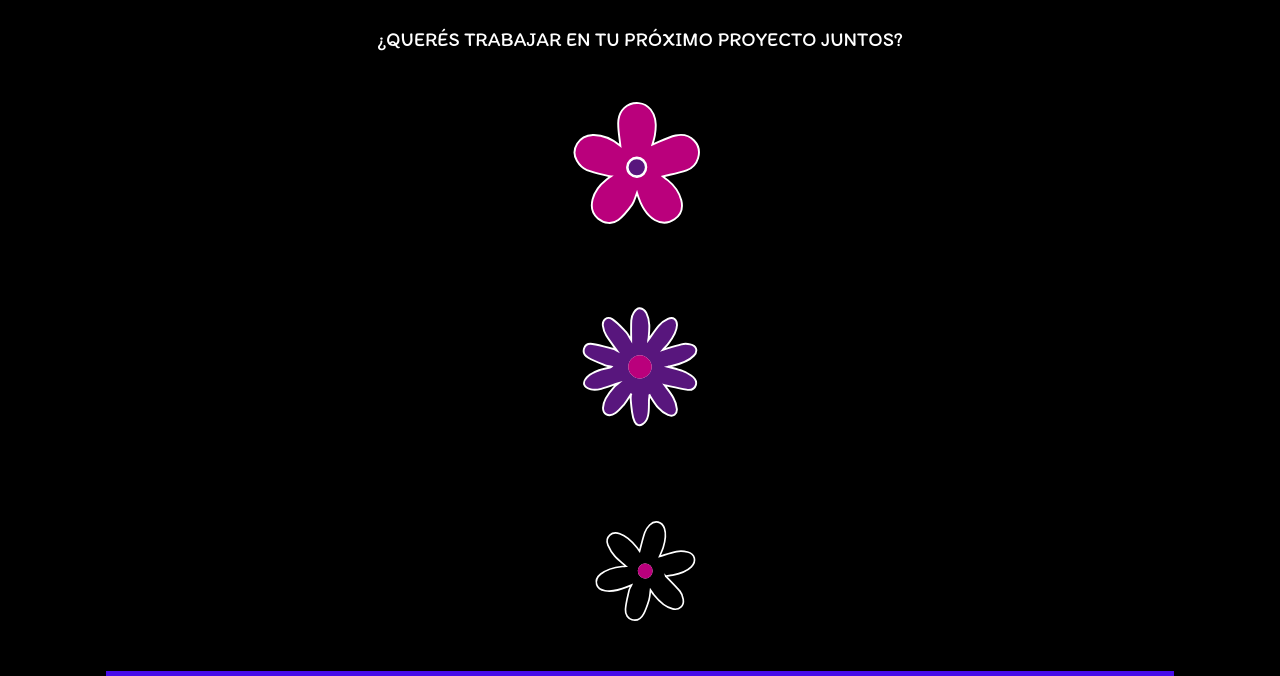
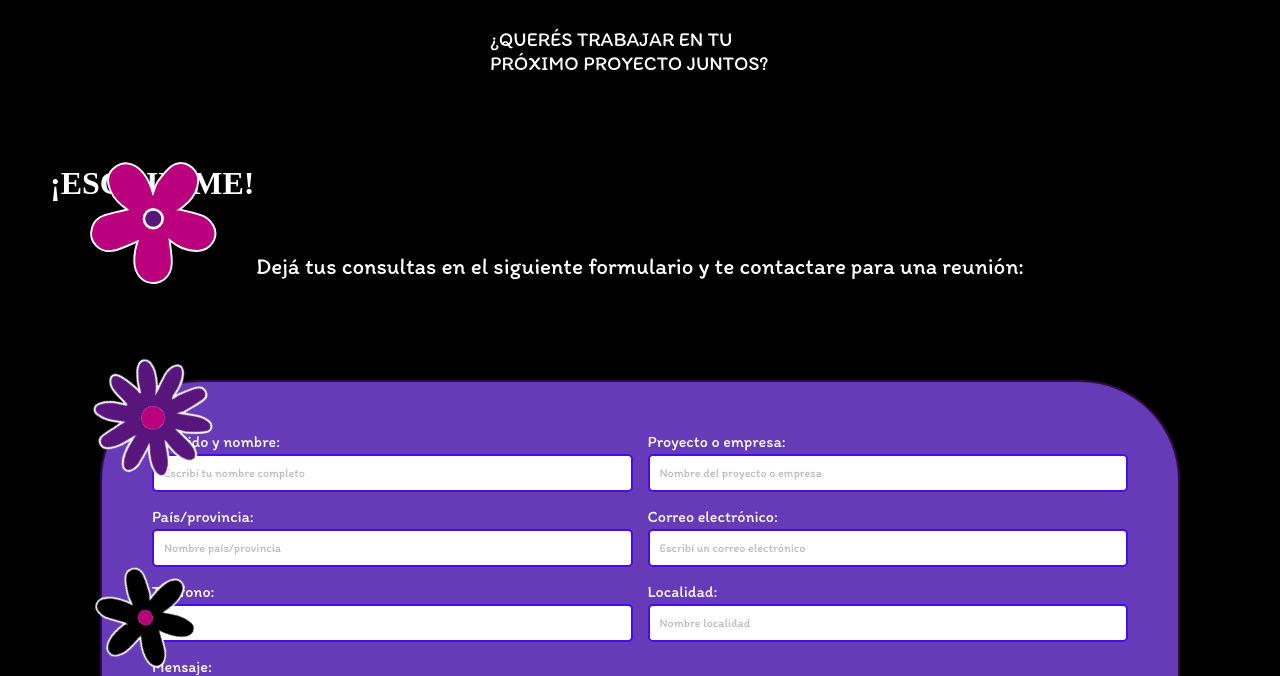
Before and after one commit to Agustina-jpg-pixel/Niveyro-Porfolio, a plain HTML site: page formulario.html in a window 1280 px wide. Shown: the part 137-813 px from the top of the page. Drawn offline with Linux system fonts and the light colour scheme; a web font is replaced by a local one.

Commit message:
cambios 31/10

```diff
--- a/formulario.html
+++ b/formulario.html
@@ -1,5 +1,6 @@
 <!DOCTYPE html>
 <html lang="es">
+
 <head>
     <meta charset="UTF-8">
     <meta name="viewport" content="width=device-width, initial-scale=1.0">
@@ -7,6 +8,7 @@
     <link href="style.css" rel="stylesheet" type="text/css">
     <link rel="icon" href="img/faviconn.svg" type="image/x-icon">
 </head>
+
 <body>
     <header>
         <nav class="botonera">
@@ -22,15 +24,18 @@
         <div class="container">
             <div class="primero">
                 <p>¿QUERÉS TRABAJAR EN TU PRÓXIMO PROYECTO JUNTOS?</p>
+            </div>
             <div class="flores">
-                <img src="img/flor12.svg" height="200px" width="300px">
-                <img src="img/flor13.svg" height="200px" width="300px">
-                <img src="img/florr11.svg" height="200px" width="300px">
+                <img src="img/flor12.svg" class= "flor1" height="200px" width="300px">
+                <img src="img/flor13.svg" class="flor2" height="200px" width="300px">
+                <img src="img/florr11.svg" class="flor3" height="200px" width="300px">
             </div>
             <div class="segundo">
                 <h1>¡ESCRIBIME!</h1>
                 <p>Dejá tus consultas en el siguiente formulario y te contactare para una reunión:</p>
+
                 <div class="form-container">
+                    <action="niveyroagustina15@gmail.com" subject="Enviado desde el portfolio" target="_blank enctype=multipart/gorm-data"></action>
                     <form action="#" method="post">
                         <div class="form-group">
                             <label for="name">Apellido y nombre:</label>
@@ -66,8 +71,8 @@
                         </div>
                     </form>
                 </div>
-</body>
-</html>
+            </div>
+
     </main>
     <footer>
         <ul>
@@ -87,7 +92,8 @@
                     </a>
 
                     <a href="nstagram.com/ojocr_eativo/?igsh=MWVlYXFpdXhxdGxrcA%3D%3D" target="_blank">
-                    <img class="redes" src="img/icono instagram.svg" wight="60px" height="60px" alt="instagram-icono">
+                        <img class="redes" src="img/icono instagram.svg" wight="60px" height="60px"
+                            alt="instagram-icono">
                     </a>
                 </ul>
             </li>
@@ -97,7 +103,8 @@
             </a>
         </li>
     </footer>
-<body>
+
 
 </body>
+
 </html>
--- a/style.css
+++ b/style.css
@@ -149,7 +149,7 @@ section [id] {
 	padding: 20px;
 }
 
-.cuadro p {
+.cuadro  {
 	font-size: 36px;
 	font-family: "itim";
 	color: rgb(255, 255, 255);
@@ -158,6 +158,13 @@ section [id] {
 	border-radius: 15px;
 
 }
+
+
+.cuadro ul{
+display: flex;
+gap:10px;
+}
+
 
 .zonaflor {
 	display: flex;
@@ -534,8 +541,7 @@ footer {
 
 }
 
-.song {
-	width: 100%;
+.caja2 {
 	font-family: "itim";
 	padding: 20px;
 	border-radius: 50px;
@@ -575,6 +581,7 @@ audio::-webkit-media-controls-panel {
 	color: #fff;
 }
 
+
 .caja2 {
 	display: flex;
 	flex-direction: column;
@@ -597,7 +604,6 @@ body span {
 /*formulario*/
 
 .primero {
-	flex: 1;
 	display: flex;
 	flex-direction: column;
 	justify-content: center;
@@ -611,14 +617,24 @@ body span {
 .primero p {
 	font-size: 20px;
 	margin-bottom: 20px;
+	max-width: 300px;
+
 }
 
-.segundo {
-	flex: 1;
-	background-color: #460CE9;
-	padding: 200px;
+.segundo h1 {
+	padding:50px;
 	color: #fff;
-	height: 100vh;
+
+
+}
+
+
+.segundo p{
+	font-family: "itim";
+	font-size: 23px;
+	display: flex;
+	align-items: center;
+	justify-content:center;
 
 }
 
@@ -626,7 +642,8 @@ body span {
 .form-container {
 	background-color: #673AB7;
 	border-radius: 100px;
-	padding: 100px;
+	margin: 100px;
+	padding: 50px;
 	border: 2px solid #2D0D3F;
 
 }
@@ -660,7 +677,6 @@ textarea {
 	border: none;
 	border-radius: 5px;
 	font-size: 12px;
-	margin-bottom: 10px;
 	font-family: "itim";
 	border: 2px solid #460CE9;
 }
@@ -703,7 +719,6 @@ button {
 
 .flores{
 	display: flex;
-
 	flex-direction: column;
 }
 
@@ -712,6 +727,53 @@ button:hover {
 
 	color: #BA007C;
 }
+
+.flores {
+    position: relative;
+}
+
+.flores {
+    width: 100px;
+    height: 100px;
+    border-radius: 50%;
+    position: absolute;
+}
+
+.flor1 {
+    top: 0;
+    left: 0;
+    animation: rotate 10s linear infinite;
+}
+
+.flor2{
+
+    top: 100px;
+    left: 50px;
+    animation: rotate 8s linear infinite reverse;
+}
+
+.flor3 {
+    top: 200px;
+    left: 100px;
+    animation: rotate 12s linear infinite;
+}
+
+@keyframes rotate {
+    0% {
+        transform: rotate(0deg);
+    }
+    100% {
+        transform: rotate(360deg);
+    }
+}
+
+
+
+
+
+
+
+
 
 /*fin de formulario/
 
@@ -727,7 +789,7 @@ button:hover {
 
 
 .project {
-    margin-bottom: 20px; /
+    margin-bottom: 20px;
 	gap:20px;
 
 }
@@ -735,6 +797,7 @@ button:hover {
 .project h2{
 font-size: 20px;
 color: #460CE9;
+
 
 }
 
```
Also changed, not shown: acercademi.html (+8 -14 lines), index.html (+15 -5 lines), img/perfil-sobre-mi.jpg (added). Lines whose indentation alone changed are shown as unchanged.
